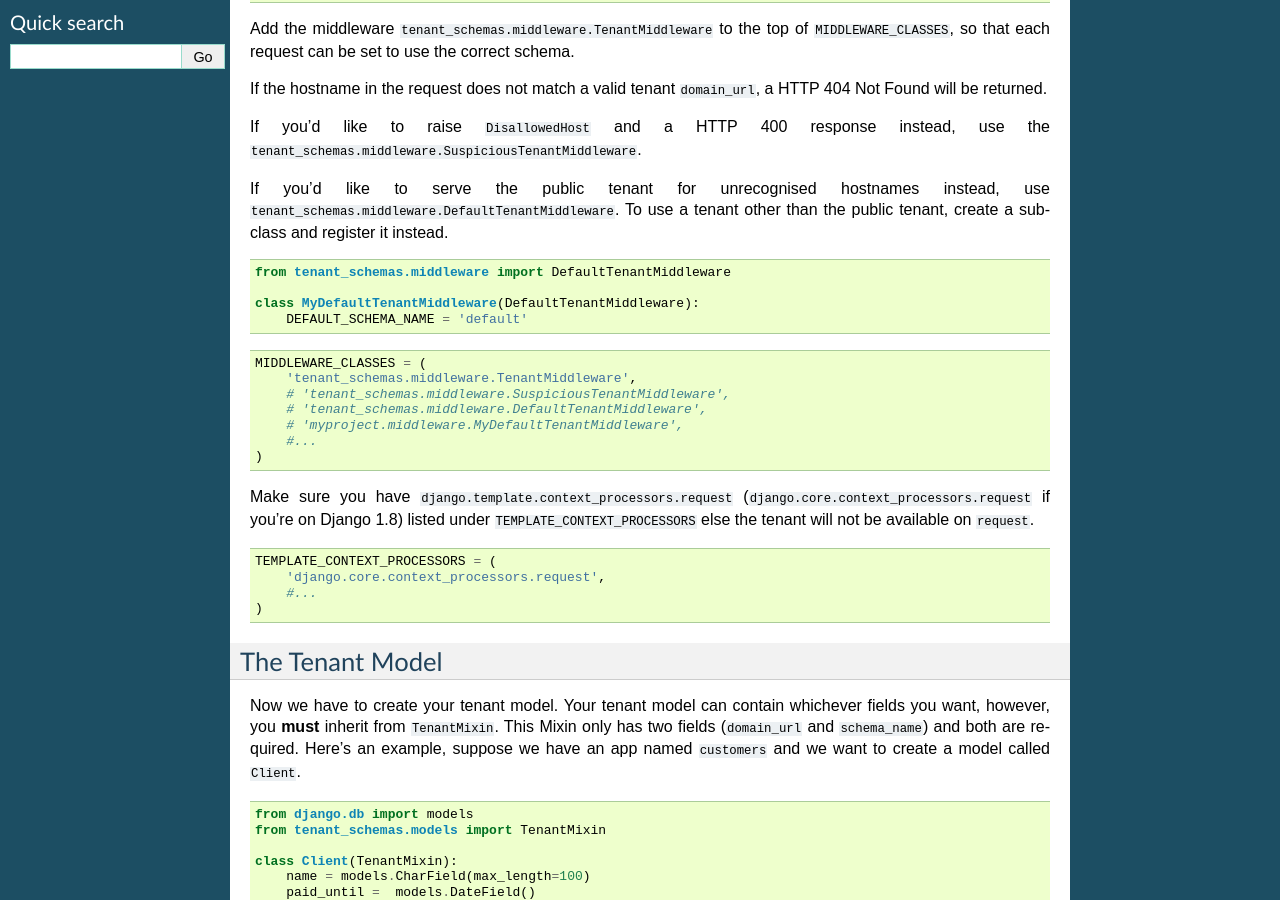
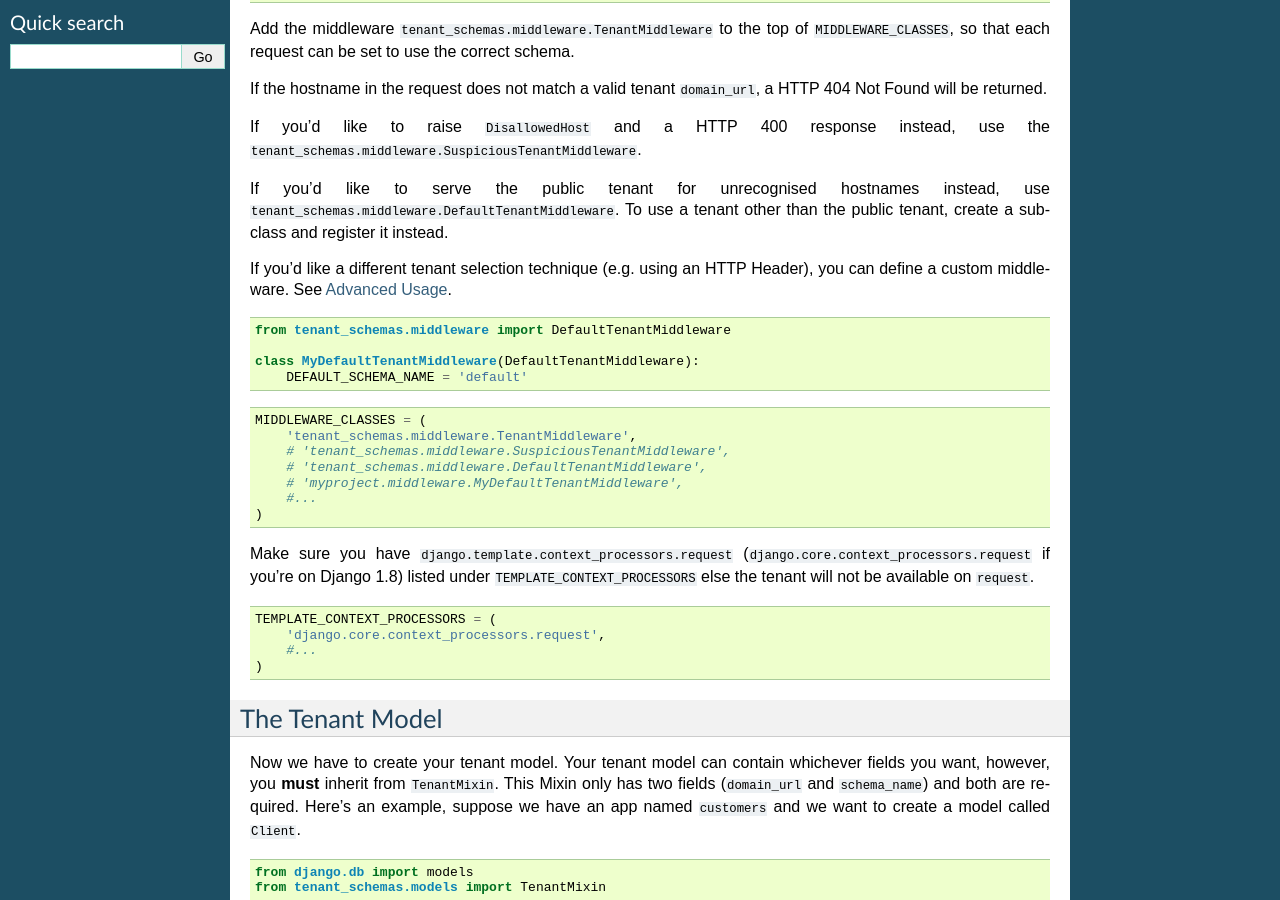
Before and after one commit to bernardopires/django-tenant-schemas, a Sphinx documentation site: the page built from docs/install.rst, in a window 1280 px wide and 900 px high, scrolled down 544 px. Built offline with Sphinx 7.4.7, drawn with Linux system fonts in a browser that asks for light colours; the version number could not be read and is left out.

Commit message:
Add an advanced usage section to the documentation

```diff
--- a/docs/conf.py
+++ b/docs/conf.py
@@ -24,7 +24,7 @@
 
 # Add any Sphinx extension module names here, as strings. They can be extensions
 # coming with Sphinx (named 'sphinx.ext.*') or your custom ones.
-extensions = ['sphinx.ext.autodoc', 'sphinx.ext.intersphinx']
+extensions = ['sphinx.ext.autodoc', 'sphinx.ext.intersphinx',  'sphinx.ext.autosectionlabel',]
 
 # Add any paths that contain templates here, relative to this directory.
 templates_path = ['_templates']
--- a/docs/index.rst
+++ b/docs/index.rst
@@ -51,6 +51,7 @@
 
    install
    use
+   advanced_usage
    examples
    templates
    test
--- a/docs/install.rst
+++ b/docs/install.rst
@@ -37,6 +37,8 @@
 If you'd like to raise ``DisallowedHost`` and a HTTP 400 response instead, use the ``tenant_schemas.middleware.SuspiciousTenantMiddleware``.
 
 If you'd like to serve the public tenant for unrecognised hostnames instead, use ``tenant_schemas.middleware.DefaultTenantMiddleware``. To use a tenant other than the public tenant, create a subclass and register it instead.
+
+If you'd like a different tenant selection technique (e.g. using an HTTP Header), you can define a custom middleware. See :ref:`Advanced Usage`.
 
 .. code-block:: python
 
```
Also changed, not shown: docs/advanced_usage.rst (added, +61 -0 lines).
